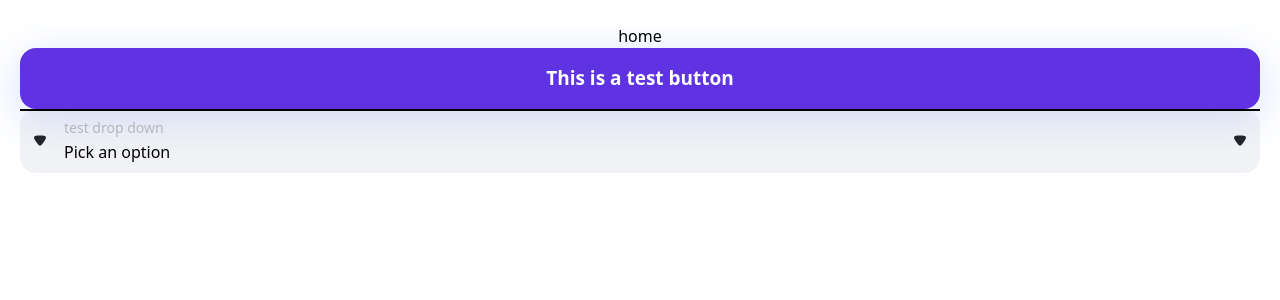
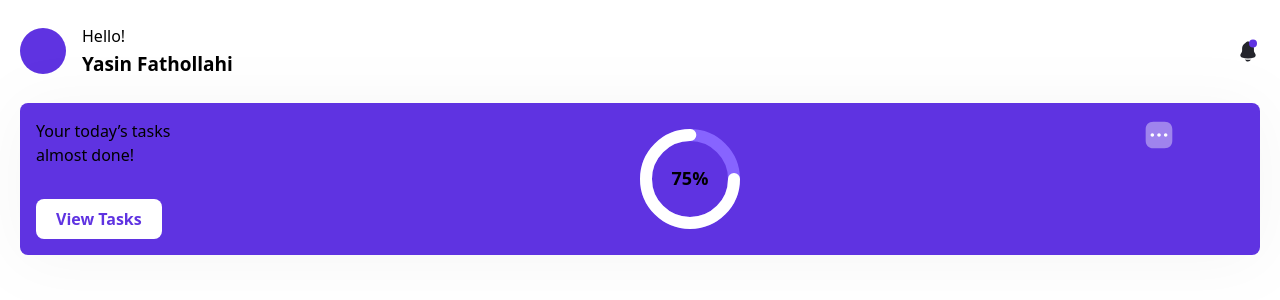
Before and after one commit to Yasin-Fathollahi/smart-notes, a Next.js app: page / in a window 1280 px wide. Shown: the top 300 px of the page. Built offline with nearby package versions, Linux system fonts and the light colour scheme.

Commit message:
Added the "todays progress" section to home page.

```diff
--- a/app/components/button.tsx
+++ b/app/components/UI/button.tsx
@@ -5,6 +5,7 @@ type CommonProps = {
   variant: 'primary' | 'outline';
   size: 'sm' | 'lg';
   children: ReactNode;
+  className?: string;
 };
 
 type ButtonProps = {
@@ -17,8 +18,8 @@ type LinkProps = {
 } & CommonProps;
 
 export default function Button(props: ButtonProps | LinkProps) {
-  const { type, variant, size, children } = props;
-  const classes = `btn btn-${variant} btn-${size} inline-block`;
+  const { type, variant, size, children, className = '' } = props;
+  const classes = `btn btn-${variant} btn-${size} inline-block ${className} font-body-semibold ${size === 'lg' ? 'text-body-lg' : 'text-body-base'}`;
   if (type === 'button') {
     return (
       <button type="button" className={classes}>
--- a/app/components/inputs/select.tsx
+++ b/app/components/UI/inputs/select.tsx
@@ -1,5 +1,5 @@
 'use client';
-import { Activity, useState, type ReactNode } from 'react';
+import { Activity, useState } from 'react';
 import Image from 'next/image';
 import arrowDown from '../../../public/icons/Iconly/Bold/Arrow - Down 2.svg';
 
--- /dev/null
+++ b/app/components/UI/inputs/text.tsx
@@ -0,0 +1,20 @@
+type TextInputProps = {
+  id: string;
+  label: string;
+  length: 'long' | 'short';
+};
+
+export default function TextInput({ id, label, length }: TextInputProps) {
+  return (
+    <div className="input text-black flex flex-col gap-3 text-left">
+      <label htmlFor={id} className="input-label">
+        {label}
+      </label>
+      {length === 'short' ? (
+        <input id={id} type="text" className="focus:outline-primary " />
+      ) : (
+        <textarea id={id} rows={3} />
+      )}
+    </div>
+  );
+}
--- /dev/null
+++ b/app/components/UI/progress-circular.tsx
@@ -0,0 +1,54 @@
+export default function ProgressCircle({
+  progress = 75,
+  size = 100,
+  strokeWidth = 12,
+}) {
+  const radius = (size - strokeWidth) / 2;
+  const circumference = 2 * Math.PI * radius;
+  const offset = circumference - (progress / 100) * circumference;
+
+  return (
+    <div
+      className="relative flex items-center justify-center"
+      style={{ width: size, height: size }}
+    >
+      {/* Percentage Text */}
+      <span
+        className="absolute font-semibold"
+        style={{ fontSize: size * 0.18 }}
+      >
+        {progress}%
+      </span>
+
+      {/* SVG */}
+      <svg width={size} height={size}>
+        <circle
+          cx={size / 2}
+          cy={size / 2}
+          r={radius}
+          fill="none"
+          stroke="#8764FF" // background ring
+          strokeWidth={strokeWidth}
+        />
+        <circle
+          cx={size / 2}
+          cy={size / 2}
+          r={radius}
+          fill="none"
+          stroke="#fff"
+          strokeWidth={strokeWidth}
+          strokeLinecap="round"
+          strokeDasharray={circumference}
+          strokeDashoffset={offset}
+          style={{ transition: 'stroke-dashoffset 0.4s ease' }}
+        />
+        <defs>
+          <linearGradient id="GradientColor">
+            <stop offset="0%" stopColor="#e91e63" />
+            <stop offset="100%" stopColor="#673ab7" />
+          </linearGradient>
+        </defs>
+      </svg>
+    </div>
+  );
+}
--- /dev/null
+++ b/app/components/headers/home.tsx
@@ -0,0 +1,31 @@
+import Image from 'next/image';
+import notificationIcon from '../../../public/icons/notification.svg';
+
+export default function HomeHeader() {
+  return (
+    <header className="mb-6">
+      <div className="flex justify-between">
+        <div className="flex items-center gap-4">
+          <div className="rounded-full w-11.5 h-11.5 bg-primary"></div>
+          {/* <Image
+              src={}
+              alt="Avatar"
+              width={46}
+              height={46}
+              className="rounded-full"
+            /> */}
+          <div className="flex flex-col items-start gap-0.5">
+            <p className="text-body-base">Hello!</p>
+            <p className="text-body-lg font-body-semibold">Yasin Fathollahi</p>
+          </div>
+        </div>
+        <Image
+          src={notificationIcon}
+          alt="notification icon"
+          width={24}
+          height={24}
+        />
+      </div>
+    </header>
+  );
+}
--- /dev/null
+++ b/app/components/todays-progress.tsx
@@ -0,0 +1,35 @@
+import Image from 'next/image';
+import ProgressCircle from './UI/progress-circular';
+import Button from './UI/button';
+import moreIcon from '../../public/icons/more.svg';
+
+export default function TodaysProgressSection() {
+  return (
+    <section
+      className="bg-primary rounded-task-card-status drop-shadow-card p-p-task-card
+        grid grid-cols-12 "
+    >
+      <div className="flex flex-col gap-8">
+        <p className="w-40 text-body-base font-body-regular">
+          Your today’s tasks almost done!
+        </p>
+        <Button
+          type="link"
+          href="#"
+          size="sm"
+          variant="primary"
+          className="bg-white text-primary w-fit whitespace-nowrap"
+        >
+          View Tasks
+        </Button>
+      </div>
+      <div className="col-start-7 w-fit my-auto">
+        {/* <label htmlFor="progress-today"></label> */}
+        <ProgressCircle />
+      </div>
+      <div className="col-start-12">
+        <Image src={moreIcon} alt="discover more icon" width={32} height={32} />
+      </div>
+    </section>
+  );
+}
--- a/app/globals.css
+++ b/app/globals.css
@@ -125,9 +125,11 @@
   --spacing-px-button-large: var(--space-8);
   --spacing-py-button-small: var(--space-4);
   --spacing-px-button-small: var(--space-7);
+
   --spacing-mx-page: var(--space-7);
   --spacing-mt-page: var(--space-8);
   --spacing-mb-page-title: var(--space-9);
+
   --spacing-mb-section-heading: var(--space-6);
   --spacing-gap-x-projects: var(--space-6);
   --spacing-gap-x-tasks-filters: var(--space-4);
@@ -184,7 +186,7 @@
   }
 
   .input {
-    @apply p-p-input rounded-input;
+    @apply p-p-input rounded-input drop-shadow-card;
 
     @variant hover {
     }
@@ -213,6 +215,23 @@
   }
 }
 
-/* @layer utilities {
+@layer utilities {
+  .outer-shadow {
+    box-shadow:
+      6px 6px 10px 1px rgb(0 0 0 / 0.15),
+      -6px -6px 10px 1px rgb(255 255 255 / 0.7);
+  }
 
-} */
+  .outer-shadow {
+    box-shadow:
+      inset 4px 4px 6px -1px rgb(0 0 0 / 0.2),
+      inset -4px -4px 6px -1px rgb(255 255 255 / 0.7),
+      0.5px 0.5px 0px rgb(0 0 0 / 0.15),
+      0px 12px 10px -10px rgb(0 0 0 / 0.05);
+  }
+
+  .stroke-dash {
+    stroke-dasharray: 450px;
+    stroke-dashoffset: 100px;
+  }
+}
--- a/app/layout.tsx
+++ b/app/layout.tsx
@@ -20,7 +20,7 @@ export default function RootLayout({
   return (
     <html lang="en">
       <body
-        className={`${LexendDeca.variable} antialiased dark:bg-black dark:text-white mx-mx-page mt-mt-page `}
+        className={`${LexendDeca.variable} antialiased dark:bg-black dark:text-white mx-mx-page mt-mt-page`}
       >
         {children}
       </body>
--- a/app/page.tsx
+++ b/app/page.tsx
@@ -1,19 +1,20 @@
-import Button from './components/button';
+import Image from 'next/image';
+import Button from './components/UI/button';
 import Select from './components/inputs/select';
+import TextInput from './components/inputs/text';
+import HomeHeader from './components/headers/home';
+import ProgressCircle from './components/UI/progress-circular';
+import moreIcon from '../public/icons/more.svg';
+import TodaysProgressSection from './components/todays-progress';
 
 export default function Home() {
   return (
-    <div className="text-center">
-      <h1>home</h1>
-      <Button size="lg" type="link" href="#" variant="primary">
-        This is a test button
-      </Button>
-
-      <Select
-        id="drop-down-1"
-        label="test drop down"
-        options={['opt-1', 'opt-2', 'opt-3']}
-      />
+    <div>
+      <HomeHeader />
+      <main>
+        <TodaysProgressSection />
+      </main>
+      <nav className="w-screen"></nav>
     </div>
   );
 }
```
Also changed, not shown: app/components/inputs/text.tsx (deleted), public/icons/more.svg (added).
